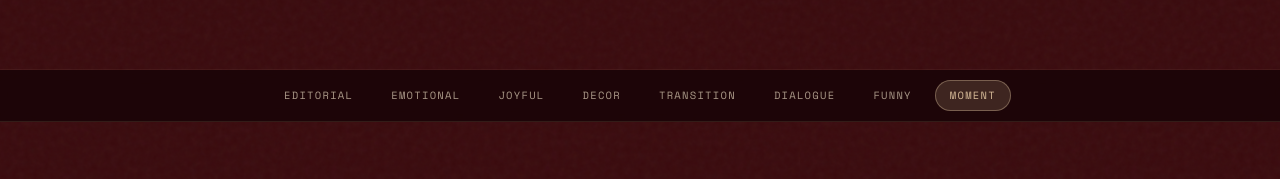
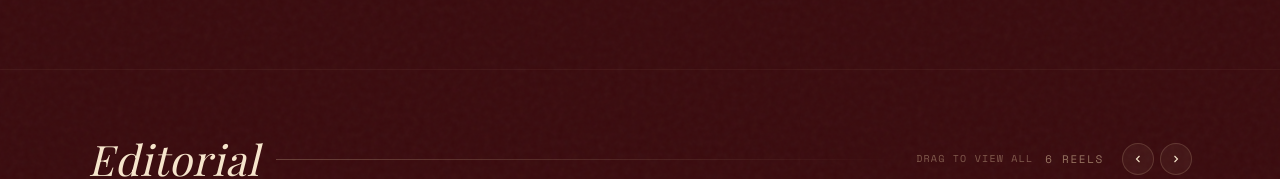
Before and after one commit to jaintulya/devportfolio, a Next.js app: page /works in a window 1280 px wide. Shown: the part 298-477 px from the top of the page. Built offline with nearby package versions, Linux system fonts and the light colour scheme; a web font is replaced by a local one.

Commit message:
updated work section

```diff
--- a/src/app/page.jsx
+++ b/src/app/page.jsx
@@ -136,7 +136,7 @@ export default function Home() {
             }}
           />
 
-          {/* 3. Layered Sections: Normal natural scroll inside sections, luxury elevation transition as each new section arrives */}
+          {/* 3. Layered Sections: Normal natural scroll inside sections */}
           <div
             id="content-sections"
             className="section-layer"
@@ -144,7 +144,7 @@ export default function Home() {
               position: "relative",
               zIndex: 10,
               backgroundColor: "#1A0507",
-              boxShadow: "0 -35px 80px rgba(0, 0, 0, 0.85), 0 -1px 0 rgba(212, 184, 150, 0.15)",
+              boxShadow: "none",
             }}
           >
             <ReelShowcase />
@@ -155,7 +155,7 @@ export default function Home() {
             style={{
               position: "relative",
               zIndex: 20,
-              boxShadow: "0 -35px 80px rgba(0, 0, 0, 0.85), 0 -1px 0 rgba(212, 184, 150, 0.15)",
+              boxShadow: "none",
             }}
           >
             <ServicesSection />
@@ -167,7 +167,7 @@ export default function Home() {
               position: "relative",
               zIndex: 30,
               backgroundColor: "var(--brand-maroon-dark)",
-              boxShadow: "0 -35px 80px rgba(0, 0, 0, 0.85), 0 -1px 0 rgba(212, 184, 150, 0.15)",
+              boxShadow: "none",
             }}
           >
             <StorySection />
@@ -179,7 +179,7 @@ export default function Home() {
               position: "relative",
               zIndex: 40,
               backgroundColor: "var(--brand-maroon-dark)",
-              boxShadow: "0 -35px 80px rgba(0, 0, 0, 0.85), 0 -1px 0 rgba(212, 184, 150, 0.15)",
+              boxShadow: "none",
             }}
           >
             <TestimonialsSection />
@@ -191,7 +191,7 @@ export default function Home() {
               position: "relative",
               zIndex: 50,
               backgroundColor: "#1A0507",
-              boxShadow: "0 -35px 80px rgba(0, 0, 0, 0.85), 0 -1px 0 rgba(212, 184, 150, 0.15)",
+              boxShadow: "none",
             }}
           >
             <FAQSection />
@@ -203,7 +203,7 @@ export default function Home() {
               position: "relative",
               zIndex: 60,
               backgroundColor: "var(--brand-maroon-dark)",
-              boxShadow: "0 -35px 80px rgba(0, 0, 0, 0.85), 0 -1px 0 rgba(212, 184, 150, 0.15)",
+              boxShadow: "none",
             }}
           >
             <ContactSection />
--- a/src/app/service/page.jsx
+++ /dev/null
@@ -1,5 +0,0 @@
-import { redirect } from 'next/navigation';
-
-export default function ServiceRedirect() {
-  redirect('/?section=services');
-}
--- a/src/app/works/page.jsx
+++ b/src/app/works/page.jsx
@@ -301,38 +301,9 @@ export default function WorkPage() {
     return () => window.removeEventListener("resize", handleResize);
   }, []);
 
-  // Dynamic browser title & active category tab on scroll
+  // Keep browser tab title as Our Works
   useEffect(() => {
-    const onScroll = () => {
-      const scrollY = window.scrollY || window.pageYOffset;
-      if (scrollY < 180) {
-        document.title = "Our Works — Shaadi Pitara | Cinematic Wedding Reels";
-        return;
-      }
-
-      let currentCat = null;
-      for (const cat of reelCategories) {
-        const el = document.getElementById(`cat-${cat.id}`) || document.getElementById(`cat-mobile-${cat.id}`);
-        if (el) {
-          const rect = el.getBoundingClientRect();
-          if (rect.top <= window.innerHeight * 0.45 && rect.bottom >= 80) {
-            currentCat = cat;
-          }
-        }
-      }
-
-      if (currentCat) {
-        setActiveTab(currentCat.id);
-        const newTitle = `${currentCat.label} — Our Works | Shaadi Pitara`;
-        if (document.title !== newTitle) {
-          document.title = newTitle;
-        }
-      }
-    };
-
-    window.addEventListener("scroll", onScroll, { passive: true });
-    onScroll();
-    return () => window.removeEventListener("scroll", onScroll);
+    document.title = "Our Works — Shaadi Pitara | Cinematic Wedding Reels";
   }, []);
 
   useEffect(() => {
@@ -474,65 +445,6 @@ export default function WorkPage() {
         }}>
           Every reel is a love story, a celebration, a memory frozen in motion. Browse by category and click to watch.
         </p>
-      </div>
-
-      {/* Sticky Category Tabs Bar */}
-      <div
-        style={{
-          position: "sticky",
-          top: 0,
-          zIndex: 45,
-          background: "rgba(26, 5, 7, 0.88)",
-          backdropFilter: "blur(16px)",
-          WebkitBackdropFilter: "blur(16px)",
-          borderBottom: "1px solid rgba(212,184,150,0.12)",
-          padding: "10px clamp(12px, 3vw, 24px)",
-          display: "flex",
-          justifyContent: "center",
-          overflowX: "auto",
-          scrollbarWidth: "none",
-          msOverflowStyle: "none",
-        }}
-        className="cat-tabs-bar"
-      >
-        <style>{`.cat-tabs-bar::-webkit-scrollbar { display: none; }`}</style>
-        <div style={{ display: "flex", gap: 8, alignItems: "center", maxWidth: 1200, width: "100%", justifyContent: isMobile ? "flex-start" : "center" }}>
-          {reelCategories.map((cat) => {
-            const isActive = activeTab === cat.id;
-            return (
-              <button
-                key={cat.id}
-                type="button"
-                onClick={() => {
-                  setActiveTab(cat.id);
-                  const targetId = isMobile ? `cat-mobile-${cat.id}` : `cat-${cat.id}`;
-                  const el = document.getElementById(targetId);
-                  if (el) {
-                    const y = el.getBoundingClientRect().top + window.pageYOffset - 65;
-                    window.scrollTo({ top: y, behavior: "smooth" });
-                  }
-                }}
-                style={{
-                  background: isActive ? "rgba(212,184,150,0.18)" : "transparent",
-                  color: isActive ? "var(--brand-gold)" : "rgba(245,230,204,0.65)",
-                  border: isActive ? "1px solid rgba(212,184,150,0.4)" : "1px solid transparent",
-                  borderRadius: 100,
-                  padding: "6px 14px",
-                  fontFamily: "var(--font-mono)",
-                  fontSize: 10.5,
-                  letterSpacing: "0.12em",
-                  textTransform: "uppercase",
-                  cursor: "pointer",
-                  whiteSpace: "nowrap",
-                  transition: "all 0.25s ease",
-                  flexShrink: 0,
-                }}
-              >
-                {cat.label}
-              </button>
-            );
-          })}
-        </div>
       </div>
 
       {/* Work grid */}
--- a/src/components/Navbar.jsx
+++ b/src/components/Navbar.jsx
@@ -276,12 +276,12 @@ export default function Navbar() {
             pointer-events: auto !important;
             transform: translateY(0) !important;
             visibility: visible !important;
-            /* In other sections: subtle dark backdrop blur with high legibility */
-            background: rgba(26, 5, 7, 0.85) !important;
-            backdrop-filter: blur(20px) saturate(1.3) !important;
-            -webkit-backdrop-filter: blur(20px) saturate(1.3) !important;
-            border-bottom: 1px solid rgba(212, 184, 150, 0.16) !important;
-            box-shadow: 0 4px 24px rgba(0, 0, 0, 0.35) !important;
+            /* In other sections: subtle transparent dark backdrop blur for phone */
+            background: rgba(26, 5, 7, 0.55) !important;
+            backdrop-filter: blur(16px) saturate(1.2) !important;
+            -webkit-backdrop-filter: blur(16px) saturate(1.2) !important;
+            border-bottom: 1px solid rgba(212, 184, 150, 0.12) !important;
+            box-shadow: 0 4px 20px rgba(0, 0, 0, 0.2) !important;
           }
           .main-navbar.nav-transparent {
             background: transparent !important;
```
